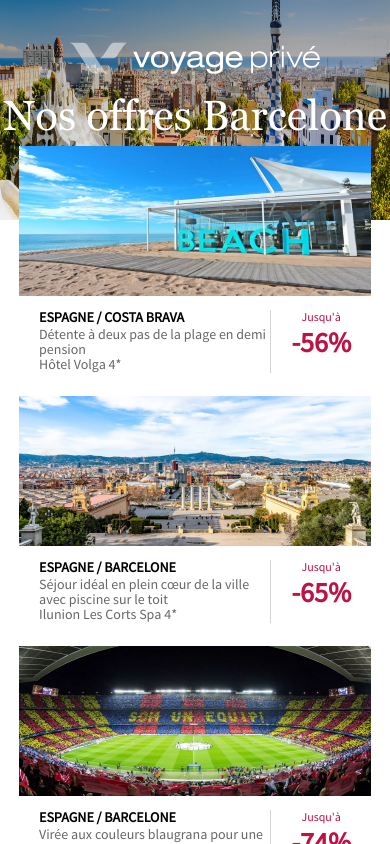
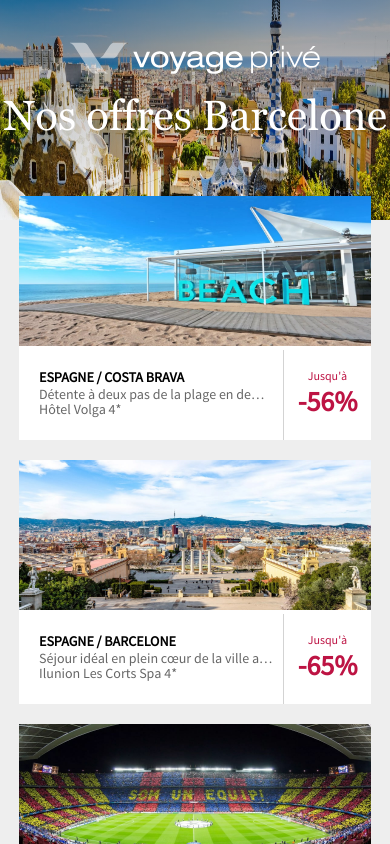
Before and after one commit to Chris5477/voyageprive-test, a React (Create React App) app: page /offers in a window 390 px wide. Shown: the top 844 px of the page. Built offline with nearby package versions, Linux system fonts and the light colour scheme.

Commit message:
improve offers page CSS

```diff
--- a/src/components/Card.js
+++ b/src/components/Card.js
@@ -4,15 +4,15 @@
 			<figure className="card-picture">
 				<img src={picture} alt="establishment" />
 			</figure>
-			<div className="information-offer">
-				<div>
+			<div className="offer">
+				<div className="information">
 					<p className="destination">
 						{country} / {location}
 					</p>
 					<p className="description">{description}</p>
 					<p className="establishment">{establishment}</p>
 				</div>
-				<div>
+				<div className="promotion">
 					<p className="promotion-rate">
 						Jusqu'à <span>-{promotion}%</span>
 					</p>
--- a/src/index.css
+++ b/src/index.css
@@ -9,6 +9,7 @@
 body {
 	width: 100%;
 	height: auto;
+	background-color: #eeeeee;
 }
 
 .page {
@@ -234,7 +235,7 @@
 }
 
 .offers-page header h1 {
-	width: 300px;
+	width: 260px;
 	margin: auto;
 	padding-top: 40px;
 }
@@ -246,21 +247,27 @@
 	color: #fff;
 	font-weight: 400;
 	text-align: center;
-	margin-top: 86px;
+	margin-top: 65px;
 }
 
-.grid-card {
-	width: 90%;
-	display: grid;
-	grid-template-columns: repeat(auto-fill, 48%);
-	justify-content: center;
+.flexbox-card {
+	width: 95%;
+	margin: 60px auto;
+	display: flex;
+	justify-content: space-around;
+	align-items: center;
+	flex-wrap: wrap;
 	grid-gap: 20px;
-	margin: 60px auto;
+	padding-bottom: 40px;
 }
 
+/* CARD COMPONENT *********************************/
+
 .card {
-	width: 100%;
-	height: 400px;
+	width: 49%;
+	height: auto;
+	background-color: #fff;
+	max-width: 750px;
 }
 
 .card-picture img {
@@ -268,13 +275,28 @@
 	height: 300px;
 }
 
-.information-offer {
+.offer {
+	width: 100%;
+	height: 90px;
 	display: flex;
-	justify-content: space-between;
-	padding: 10px 20px;
 }
 
-.information-offer div:last-child {
+.information,
+.promotion {
+	display: flex;
+	flex-direction: column;
+	justify-content: center;
+	height: 90px;
+}
+
+.information {
+	width: 85%;
+	align-items: flex-start;
+	padding-left: 20px;
+}
+
+.promotion {
+	width: 15%;
 	border-left: 1px solid #d3d3d3;
 }
 
@@ -302,7 +324,6 @@
 	letter-spacing: 0px;
 	text-align: center;
 	width: 100%;
-	padding-left: 20px;
 }
 
 .promotion-rate span {
@@ -316,8 +337,17 @@
 
 /* RESPONSIVE DESIGN ************************************************************************************************************/
 
+@media screen and (min-width : 499px) and (max-width : 1051px){
+	.card{
+		margin-top: -20px;
+		margin-bottom: 40px;
+		width: 95%;
+	}
+}
+
+/* VERSION MOBILE *********************************/
 @media screen and (max-width: 498px) {
-	/* LOGIN PAGE MOBILE ************************************************************************************************************/
+	/* LOGIN PAGE ****************************************************************************/
 
 	.login-page {
 		height: auto;
@@ -376,7 +406,7 @@
 		height: 44px;
 	}
 
-	/* OFFERS PAGE MOBILE ***********************************************************/
+	/* OFFERS PAGE ***************************/
 
 	.bg-offers img,
 	.overlay {
@@ -393,18 +423,35 @@
 		margin-top: 10px;
 	}
 
-	.grid-card {
-		width: 95%;
-		grid-template-columns: repeat(auto-fill, 95%);
+	.flex-card {
+		width: 100%;
 		grid-gap: 0;
 		margin: 10px auto;
 	}
 
 	.card {
-		height: 250px;
+		width: 95%;
 	}
 
 	.card-picture img {
 		height: 150px;
 	}
+
+	.information {
+		width: 75%;
+		display: block;
+		margin-top: 20px;
+	}
+
+	.description{
+		text-overflow : ellipsis;
+		overflow : hidden;
+		white-space : nowrap;
+		padding-right: 10px;
+	}
+
+	.promotion {
+		width: 25%;
+		border-left: 1px solid #d3d3d3;
+	}
 }
--- a/src/pages/Offers.js
+++ b/src/pages/Offers.js
@@ -8,7 +8,7 @@
 		<div className="page offers-page">
 			<Header destination={"Barcelone"} picture={headBarcelona} />
 			<main>
-				<div className="grid-card">
+				<div className="flexbox-card">
 					{offers.map(({ id, pictureUrl, country, location, description, establishment, promotion }) => (
 						<Card
 							key={id}
```
